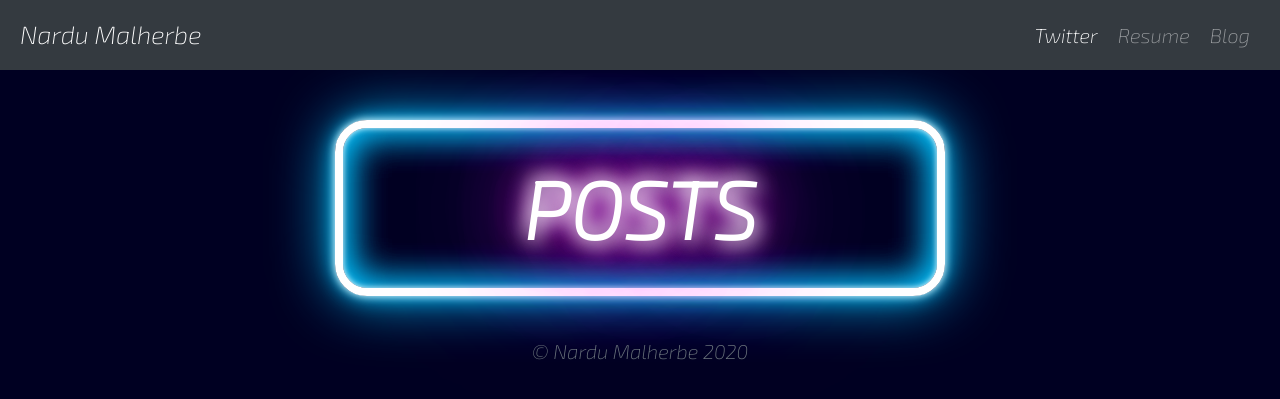
After one commit to Dwerg01/Portfolio, a Django app: page /blog/ in a window 1280 px wide. The commit adds this page. Shown: the top 399 px of the page. Run offline with Django 3.2, Linux system fonts and the light colour scheme; data that the repository does not hold is empty; some libraries are stand-ins or nearby versions.

Commit message:
Just spacing and alignment required

```diff
--- /dev/null
+++ b/blog/templates/blog/allblogs.html
@@ -0,0 +1,105 @@
+
+<!doctype html>
+<html lang="en">
+  <head>
+    {% load static %}
+    <meta charset="utf-8">
+    <meta name="viewport" content="width=device-width, initial-scale=1, shrink-to-fit=yes">
+    <meta name="description" content="">
+    <meta name="generator" content="Jekyll v4.1.1">
+    <title>Nardu Blog - blog</title>
+
+    <link rel="canonical" href="https://getbootstrap.com/docs/4.5/examples/album/">
+
+    <!-- Bootstrap core CSS -->
+    <link rel="stylesheet" href="https://stackpath.bootstrapcdn.com/bootstrap/4.5.2/css/bootstrap.min.css" integrity="sha384-JcKb8q3iqJ61gNV9KGb8thSsNjpSL0n8PARn9HuZOnIxN0hoP+VmmDGMN5t9UJ0Z" crossorigin="anonymous">
+    <link rel="stylesheet" type="text/css" href="{% static 'css/main.css' %}"
+    <!-- Favicons -->
+<link rel="apple-touch-icon" href="/docs/4.5/assets/img/favicons/apple-touch-icon.png" sizes="180x180">
+<link rel="icon" href="/docs/4.5/assets/img/favicons/favicon-32x32.png" sizes="32x32" type="image/png">
+<link rel="icon" href="/docs/4.5/assets/img/favicons/favicon-16x16.png" sizes="16x16" type="image/png">
+<link rel="manifest" href="/docs/4.5/assets/img/favicons/manifest.json">
+<link rel="mask-icon" href="/docs/4.5/assets/img/favicons/safari-pinned-tab.svg" color="#563d7c">
+<link rel="icon" href="/docs/4.5/assets/img/favicons/favicon.ico">
+<meta name="msapplication-config" content="/docs/4.5/assets/img/favicons/browserconfig.xml">
+<meta name="theme-color" content="#563d7c">
+
+
+    <style>
+      .bd-placeholder-img {
+        font-size: 1.125rem;
+        text-anchor: middle;
+        -webkit-user-select: none;
+        -moz-user-select: none;
+        -ms-user-select: none;
+        user-select: none;
+      }
+
+      @media (min-width: 768px) {
+        .bd-placeholder-img-lg {
+          font-size: 3.5rem;
+        }
+      }
+      </style>
+    <!-- Custom styles for this template -->
+    <link href="album.css" rel="stylesheet">
+  </head>
+  <body style="background-color:#002;">
+    <header>
+      <nav class="navbar navbar-expand-lg navbar-dark bg-dark fixed-top">
+        <a class="navbar-brand" href="{% url 'home' %}">Nardu Malherbe</a>
+        <button class="navbar-toggler" type="button" data-toggle="collapse" data-target="#navbarNavAltMarkup" aria-controls="navbarNavAltMarkup" aria-expanded="true" aria-label="Toggle navigation">
+          <span class="navbar-toggler-icon"></span>
+        </button>
+        <div class="collapse navbar-collapse" id="navbarNavAltMarkup">
+          <div class="navbar-nav ml-auto">
+            <a class="nav-link active" href="#">Twitter</a>
+            <a class="nav-link" href="{% static 'resume.pdf' %}">Resume</a>
+            <a class="nav-link" href="{% url 'blogs' %}">Blog</a>
+          </div>
+        </div>
+      </nav>
+      <div class="container">
+          <br/>
+          <br/>
+          <br/>
+          <br/>
+          <h2>POSTS</h2>
+          <br/>
+        <div/>
+      </header>
+
+    <main role="body">
+
+  <div >
+  {% for blog in blogs.all %}
+  <blog class="title">
+    <div class="row-md-3">
+<div class="card">
+              <img class="card-img-top" src="{{ job.image.url }}"/>
+              <a href="{% url 'detail' blog.id %}">
+                <div class="card mb-6 shadow-sm">
+                    <div class="card text-white bg-dark">
+                      <div class="card-body">
+                        <img src="{{ blog.image.url }}" class="rounded img-fluid" alt="Responsive image"/>
+                        <h4 class="card-text" style="color:#ddd" >{{ blog.title }}</h4>
+                        {{ blog.pub_date_pretty }}
+                        <p class="card-text"> {{ blog.summary }} </p>
+                      </div>
+                    </div>
+                </div>
+              </a>
+            </div>
+        </blog>
+        {% endfor %}
+    </div>
+</main>
+<footer class="text-muted">
+  <div class="container text-center">
+    <p> &copy Nardu Malherbe {% now "Y" %}</p>
+  </div>
+</footer>
+<script src="https://code.jquery.com/jquery-3.5.1.slim.min.js" integrity="sha384-DfXdz2htPH0lsSSs5nCTpuj/zy4C+OGpamoFVy38MVBnE+IbbVYUew+OrCXaRkfj" crossorigin="anonymous"></script>
+<script src="https://cdn.jsdelivr.net/npm/popper.js@1.16.1/dist/umd/popper.min.js" integrity="sha384-9/reFTGAW83EW2RDu2S0VKaIzap3H66lZH81PoYlFhbGU+6BZp6G7niu735Sk7lN" crossorigin="anonymous"></script>
+<script src="https://stackpath.bootstrapcdn.com/bootstrap/4.5.2/js/bootstrap.min.js" integrity="sha384-B4gt1jrGC7Jh4AgTPSdUtOBvfO8shuf57BaghqFfPlYxofvL8/KUEfYiJOMMV+rV" crossorigin="anonymous"></script>
+</html>
--- /dev/null
+++ b/blog/urls.py
@@ -0,0 +1,8 @@
+from django.urls import path
+
+from . import views
+
+urlpatterns = [
+    path('', views.allblogs, name='blogs'),
+    path('<int:blog_id>', views.detail, name='detail'),
+]
--- a/blog/views.py
+++ b/blog/views.py
@@ -1,3 +1,13 @@
-from django.shortcuts import render
+from django.shortcuts import render, get_object_or_404
+from .models import Blog
+
+
 
 # Create your views here.
+def allblogs(request):
+    blogs = Blog.objects
+    return render(request, 'blog/allblogs.html', {'blogs':blogs})
+
+def detail(request, blog_id):
+    detailblog = get_object_or_404(Blog, pk=blog_id)
+    return render(request, 'blog/detail.html', {'blog':detailblog})
--- /dev/null
+++ b/portfolio/static/css/main.css
@@ -0,0 +1,80 @@
+
+
+@import url(https://fonts.googleapis.com/css?family=Exo+2:200i);
+
+:root {
+  /* Base font size */
+  font-size: 20px;
+
+  /* Set neon color */
+  --neon-text-color: #0f8;
+  --neon-text-alt: #f0f;
+  --neon-border-color: rgb(0, 195, 255);
+}
+
+body {
+  font-family: 'Exo 2', sans-serif;
+  /* display: flex; */
+  justify-content: center;
+  margin: auto;
+  align-items: bottom;
+  background: #fff;
+  min-height: 20vh;
+  max-width: 80vh;
+}
+
+h2 {
+  font-size: 4rem;
+  font-weight: 800;
+  /* font-style: italic; */
+  color: rgb(255, 255, 255);
+  padding: 1.6rem;
+  border: 0.4rem solid #fff;
+  border-radius: 1.6rem;
+  text-transform: uppercase;
+  text-align-last: center;
+  animation: flicker 5s infinite alternate;
+}
+
+h2::-moz-selection {
+  background-color: var(--neon-border-color);
+  color: var(--neon-text-color);
+}
+
+h2::selection {
+  background-color: var(--neon-border-color);
+  color: var(--neon-text-color);
+}
+
+h2:focus {
+  outline: none;
+}
+
+/* Animate neon flicker */
+@keyframes flicker {
+
+    0%, 19%, 21%, 23%, 25%, 54%, 56%, 100% {
+
+        text-shadow:
+            -0.2rem -0.2rem 1rem #fff,
+            0.2rem 0.2rem 1rem #fff,
+            0 0 2rem var(--neon-text-alt),
+            0 0 4rem var(--neon-text-alt),
+            0 0 6rem var(--neon-text-alt),
+            0 0 8rem var(--neon-text-alt),
+            0 0 10rem var(--neon-text-alt);
+
+        box-shadow:
+            0 0 .4rem #fff,
+            inset 0 0 .3rem #fff,
+            0 0 1rem var(--neon-border-color),
+            inset 0 0 2rem var(--neon-border-color),
+            0 0 3rem var(--neon-border-color),
+            inset 0 0 2rem var(--neon-border-color);
+    }
+
+    20%, 24%, 55% {
+        text-shadow: none;
+        box-shadow: none;
+    }
+}
--- a/portfolio/urls.py
+++ b/portfolio/urls.py
@@ -14,12 +14,14 @@ Including another URLconf
     2. Add a URL to urlpatterns:  path('blog/', include('blog.urls'))
 """
 from django.contrib import admin
-from django.urls import path
+from django.urls import path, include
 from django.conf import settings
 from django.conf.urls.static import static
 import jobs.views
+# import blog.views
 
 urlpatterns = [
     path('admin/', admin.site.urls),
     path('', jobs.views.home, name='home'),
+    path('blog/', include('blog.urls')),
 ] + static(settings.MEDIA_URL, document_root=settings.MEDIA_ROOT)
```
Also changed, not shown: blog/models.py (+9 -0 lines), blog/templates/blog/detail.html (added, +63 -0 lines), jobs/templates/jobs/home.html (+7 -5 lines), portfolio/settings.py (+6 -1 lines), images/platinumlogo_3gbK6Wh.jpg (deleted), portfolio/static/ProfilePic.jpg (added), 1 other file.
